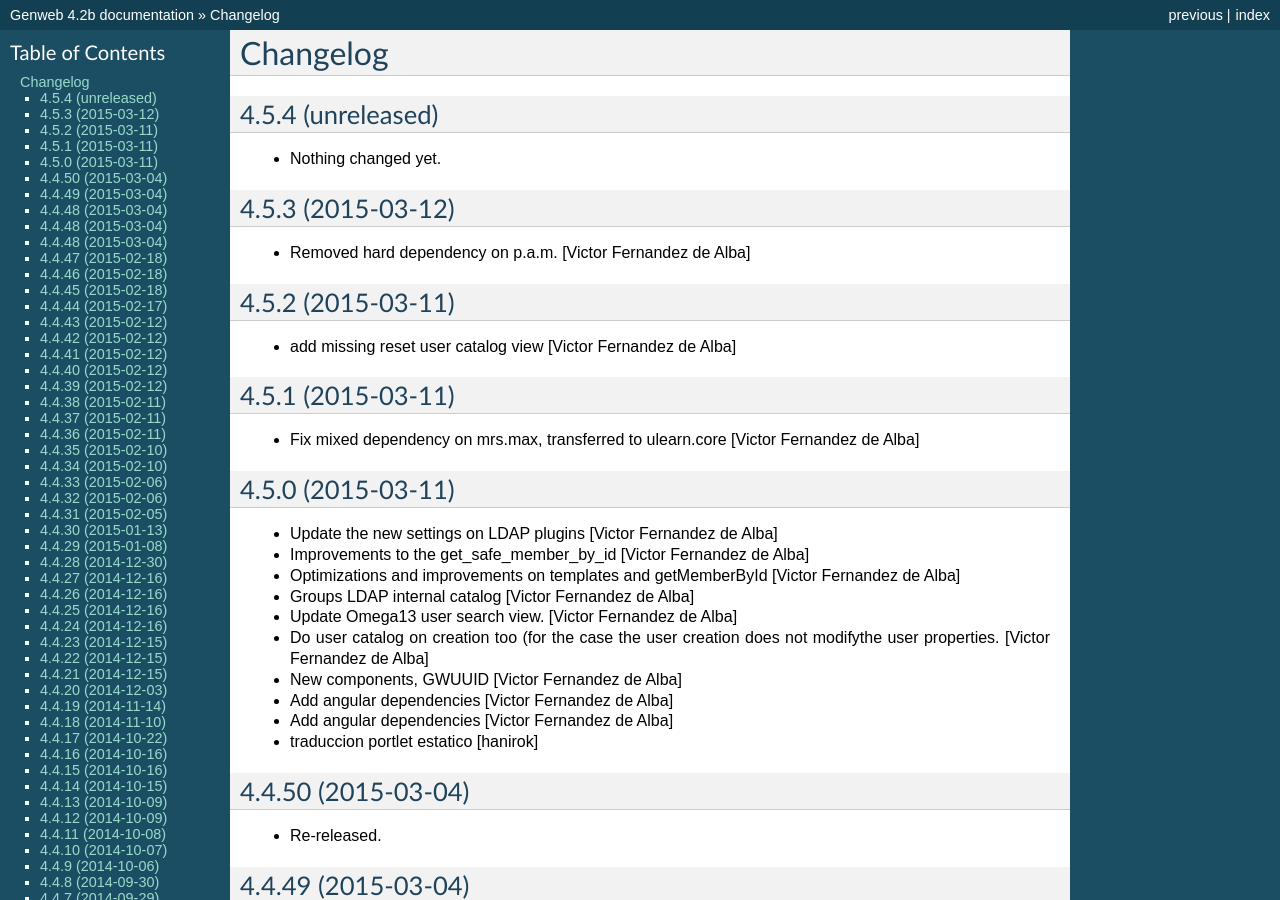
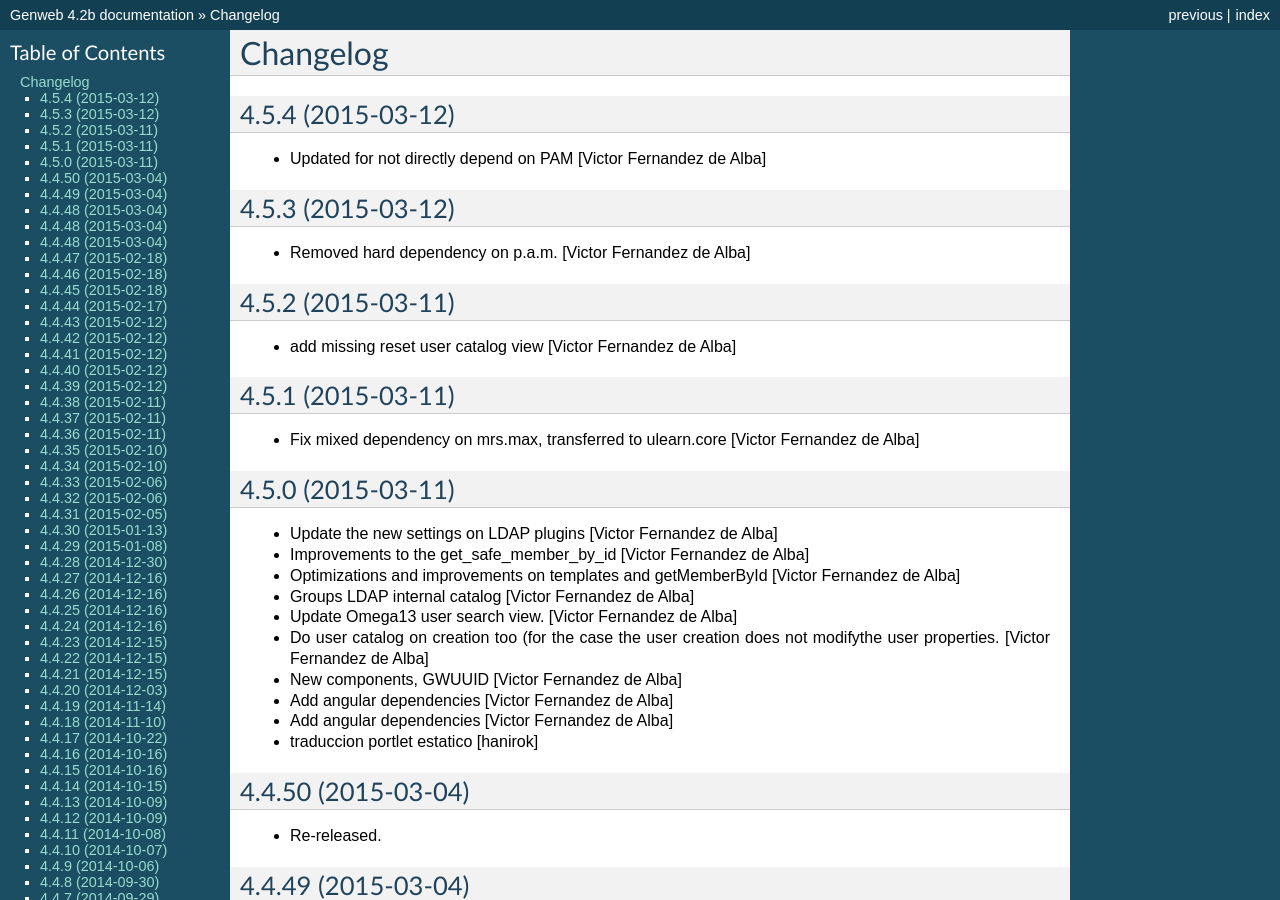
Before and after one commit to UPCnet/genweb.core, a Sphinx documentation site: the page built from docs/HISTORY.rst, in a window 1280 px wide and 900 px high. Built offline with Sphinx 7.4.7, drawn with Linux system fonts in a browser that asks for light colours.

Commit message:
Preparing release 4.5.4

```diff
--- a/docs/HISTORY.rst
+++ b/docs/HISTORY.rst
@@ -1,11 +1,10 @@
 Changelog
 =========
 
-4.5.4 (unreleased)
+4.5.4 (2015-03-12)
 ------------------
 
-- Nothing changed yet.
-
+* Updated for not directly depend on PAM [Victor Fernandez de Alba]
 
 4.5.3 (2015-03-12)
 ------------------
--- a/setup.py
+++ b/setup.py
@@ -1,7 +1,7 @@
 from setuptools import setup, find_packages
 import os
 
-version = '4.5.4.dev0'
+version = '4.5.4'
 
 README = open("README.rst").read()
 HISTORY = open(os.path.join("docs", "HISTORY.rst")).read()
```
